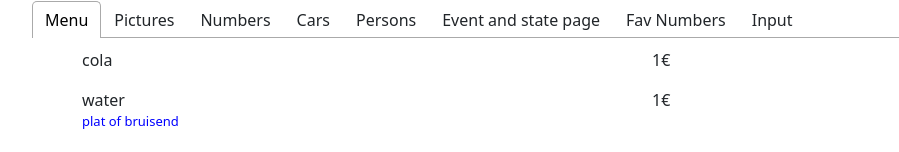
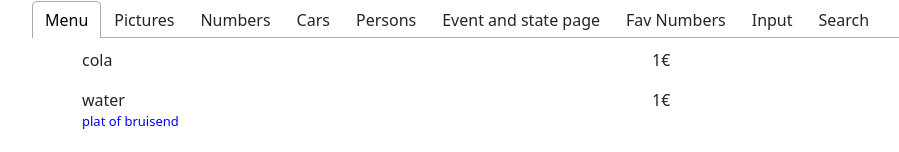
Before and after one commit to DriesDubois/dynamic_oefeningen, a React (Create React App) app: page / in a window 1280 px wide. Shown: the top 152 px of the page, without its empty margins (0-899 px from the left). Built offline with nearby package versions, Linux system fonts and the light colour scheme.

Commit message:
einde bundel 4

```diff
--- a/src/App.js
+++ b/src/App.js
@@ -12,6 +12,7 @@ import {PersonsPage} from "./pages/PersonsPage";
 import {EventAndStatePage} from "./pages/EventAndStatePage";
 import {FavoriteNumberPage} from "./pages/FavoriteNumberPage";
 import {InputPage} from "./pages/InputPage";
+import {SearchPersonsPage} from "./pages/SearchPersonsPage";
 
 function App() {
     return (
@@ -26,6 +27,7 @@ function App() {
                     <Tab>Event and state page</Tab>
                     <Tab>Fav Numbers</Tab>
                     <Tab>Input</Tab>
+                    <Tab>Search</Tab>
                 </TabList>
                 <TabPanel>
                     <MenuCardPage products={PRODUCTS_DATA}/>
@@ -51,6 +53,9 @@ function App() {
                 <TabPanel>
                     <InputPage/>
                 </TabPanel>
+                <TabPanel>
+                    <SearchPersonsPage persons={PERSON_DATA}/>
+                </TabPanel>
             </Tabs>
         </>
 
--- a/src/components/Persons.js
+++ b/src/components/Persons.js
@@ -3,11 +3,11 @@ import {MyCard} from "./MyCard";
 
 
 export function Persons(props) {
-    const {persons} = props;
+    const {persons,defaultState} = props;
     const {title} = props;
     if (!persons) return;
     return (
-        <Section title={title}>
+        <Section title={title} defaultState={defaultState}>
             {persons.map(p => <Person key={p.id} person={p}/>)}
         </Section>
     )
--- a/src/pages/PersonsPage.js
+++ b/src/pages/PersonsPage.js
@@ -22,9 +22,9 @@ export function PersonsPage(props) {
 
     return (
         <>
-            <Persons persons={persons} title={"Personen"}/>
+            <Persons persons={persons} title={"Personen"} defaultState={true}/>
             <Persons persons={descendingByAge} title={"Personen gesorteerd op leeftijd"}/>
-            <Section title={"alle leeftijden"}>
+            <Section title={"alle leeftijden"} defaultState={true}>
                 <Numbers numbers={allAgesSeparately} />
             </Section>
             <Section title={"unieke leeftijden gesorteerd"}>
--- /dev/null
+++ b/src/pages/SearchPersonsPage.js
@@ -0,0 +1,26 @@
+import {useState} from "react";
+import {Persons} from "../components/Persons";
+
+export function SearchPersonsPage(props) {
+    const [searchInput, setSearchInput] = useState("");
+    const {persons} = props
+
+    return (
+        <>
+            <div className="m-3">
+                <label htmlFor="search">search input: </label>
+                <input id="search" value={searchInput} onChange={e => setSearchInput(e.target.value)}/>
+            </div>
+            <Persons persons={filterPersons(persons,searchInput)} title="search"/>
+        </>
+    )
+
+}
+
+function filterPersons(persons,searchInput){
+    if(searchInput === "") return persons
+    return persons.filter(p=>p.name.toLowerCase().includes(searchInput.toLowerCase()) || p.city.toLowerCase().includes(searchInput.toLowerCase()) )
+
+
+
+}
```
